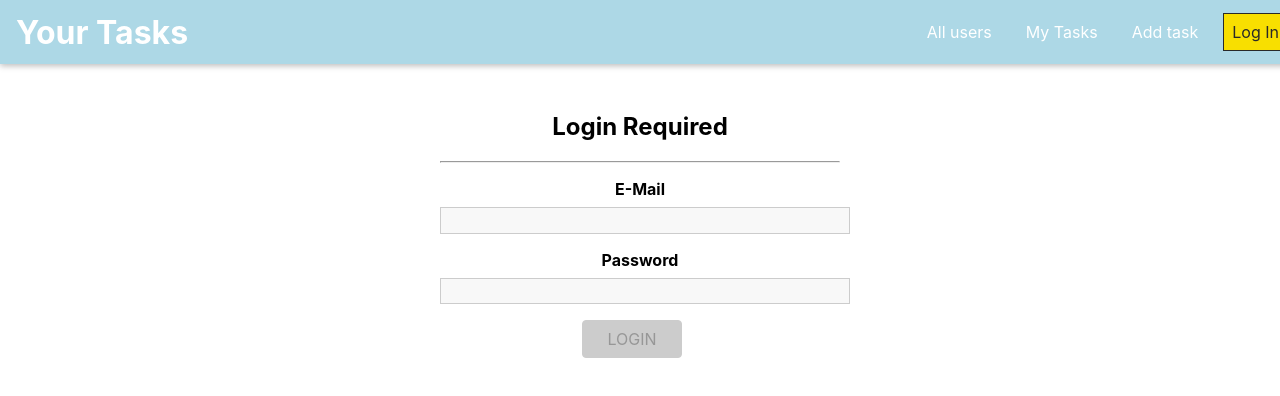
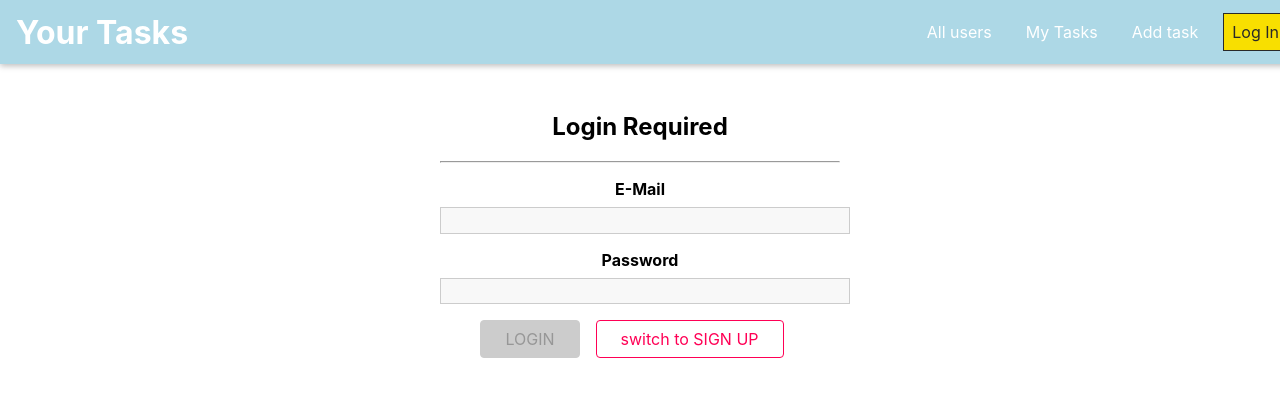
Before and after one commit to developerontheblock/task-management-app, a React (Create React App) app in the folder frontend/: page /auth in a window 1280 px wide. Shown: the top 396 px of the page. Built offline with nearby package versions, Linux system fonts and the light colour scheme.

Commit message:
Login and signup pages fixes

```diff
--- a/frontend/src/shared/hooks/form-hook.js
+++ b/frontend/src/shared/hooks/form-hook.js
@@ -1,10 +1,13 @@
-import { useCallback, useReducer } from 'react';
+import {useCallback, useReducer} from 'react';
 
 const formReducer = (state, action) => {
     switch (action.type) {
         case 'INPUT_CHANGE':
             let formIsValid = true;
             for (const inputId in state.inputs) {
+                if (!state.inputs[inputId]) {
+                    continue;
+                }
                 if (inputId === action.inputId) {
                     formIsValid = formIsValid && action.isValid;
                 } else {
@@ -15,7 +18,7 @@
                 ...state,
                 inputs: {
                     ...state.inputs,
-          [action.inputId]: { value: action.value, isValid: action.isValid }
+                    [action.inputId]: {value: action.value, isValid: action.isValid}
                 },
                 isValid: formIsValid
             };
--- a/frontend/src/users/pages/Auth.js
+++ b/frontend/src/users/pages/Auth.js
@@ -1,16 +1,18 @@
-import React from 'react';
+import React, {useState} from 'react';
 
 import Input from '../../shared/components/FormElements/Input';
 import Button from '../../shared/components/FormElements/Button';
 import {
     VALIDATOR_EMAIL,
-    VALIDATOR_MINLENGTH
+    VALIDATOR_MINLENGTH,
+    VALIDATOR_REQUIRE
 } from '../../shared/util/validators';
-import { useForm } from '../../shared/hooks/form-hook';
+import {useForm} from '../../shared/hooks/form-hook';
 import './Auth.css';
 
 const Auth = () => {
-    const [formState, inputHandler] = useForm(
+    const [isLoginMode, setIsLoginMode] = useState(true);
+    const [formState, inputHandler, setFormData] = useForm(
         {
             email: {
                 value: '',
@@ -24,6 +26,28 @@
         false
     );
 
+    const switchModeHandler = () => {
+
+        if (!isLoginMode) {
+            setFormData({
+                    ...formState.inputs, //copy existing fields in form
+                    name: undefined
+                },
+                formState.inputs.email.isValid && formState.inputs.password.isValid)
+        } else {
+            setFormData({
+                ...formState.inputs,
+                name: {
+                    value: '',
+                    isValid: false
+                }
+            }, false);
+        }
+
+        // used  when new state update is based on previous state
+        setIsLoginMode(prevMode => !prevMode);
+    };
+
     const authSubmitHandler = event => {
         event.preventDefault();
         console.log(formState.inputs);
@@ -32,8 +56,17 @@
     return (
         <div className="authentication">
             <h2>Login Required</h2>
-            <hr />
+            <hr/>
             <form onSubmit={authSubmitHandler}>
+                {!isLoginMode && <Input
+                    element="input"
+                    id="name"
+                    type="text"
+                    label="Your name"
+                    validators={[VALIDATOR_REQUIRE()]}
+                    errorText="Please enter a name"
+                    onInput={inputHandler}
+                />}
                 <Input
                     element="input"
                     id="email"
@@ -53,7 +86,10 @@
                     onInput={inputHandler}
                 />
                 <Button type="submit" disabled={!formState.isValid}>
-                    LOGIN
+                    {isLoginMode ? 'LOGIN' : 'SIGNUP'}
+                </Button>
+                <Button inverse onClick={switchModeHandler}>
+                    switch to {isLoginMode ? 'SIGN UP' : 'LOGIN'}
                 </Button>
             </form>
         </div>
```
Lines whose indentation alone changed are shown as unchanged.
